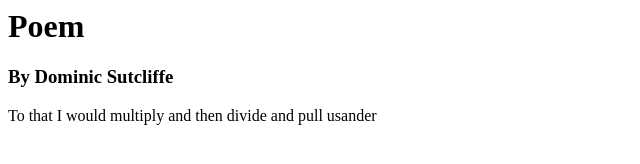
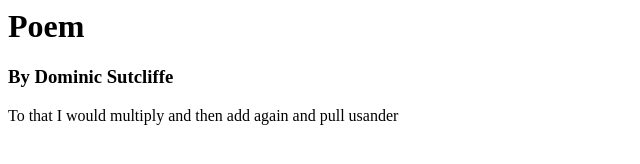
Before and after one commit to DomSutcliffe1997/Poem-Website, a plain HTML site: page index.html in a window 1280 px wide. Shown: the full height of the page, 0-640 px from the left. Drawn offline with Linux system fonts and the light colour scheme.

Commit message:
This is clean go again

```diff
--- a/index.html
+++ b/index.html
@@ -2,7 +2,7 @@
 <body>
   <h1>Poem</h1>
   <h3>By Dominic Sutcliffe</h3>
-  <p> To that I would multiply and then divide and pull usander </p>
+  <p> To that I would multiply and then add again and pull usander </p>
 
 </body>
 
```
